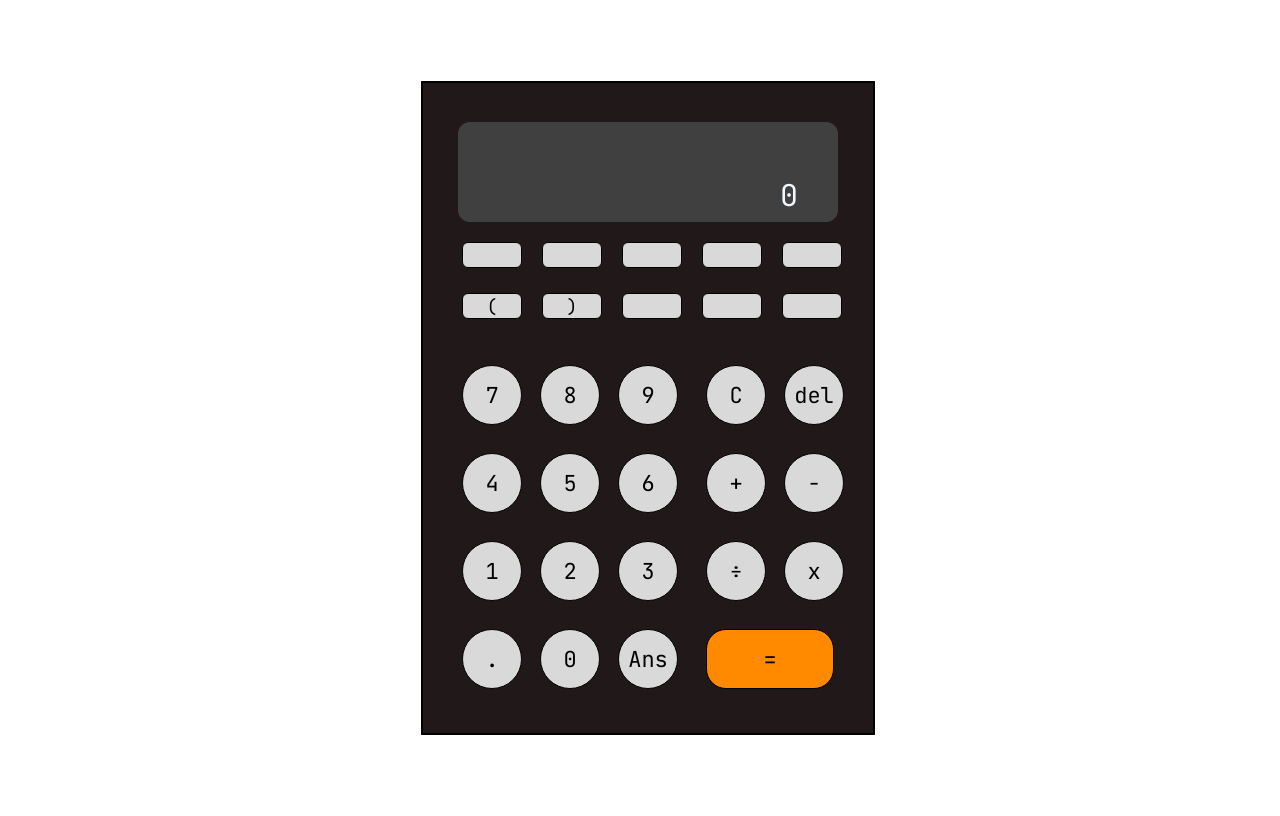
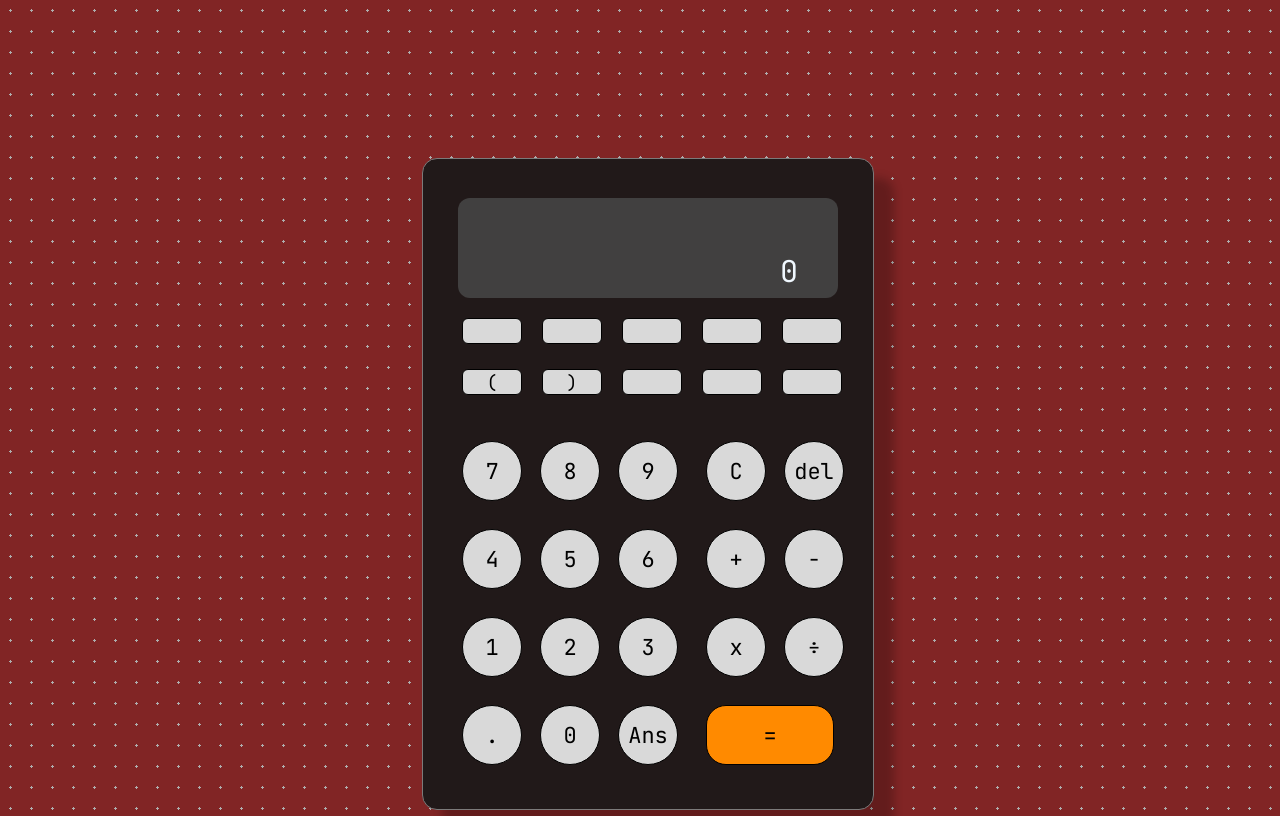
Before and after one commit to DenisBegovic/CalculatorApp, a website with bundled scripts: page index.html in a window 1280 px wide. Built offline with nearby package versions, Linux system fonts and the light colour scheme.

Commit message:
Added background

```diff
--- a/index.html
+++ b/index.html
@@ -59,8 +59,8 @@
                         <button class="btn function" id="delete">del</button>
                         <button class="btn operator" id="add">+</button>
                         <button class="btn operator" id="subtract">-</button>
+                        <button class="btn operator" id="multiply">x</button>
                         <button class="btn operator" id="divide">÷</button>
-                        <button class="btn operator" id="multiply">x</button>
                         <button class="btn function" id="equals">=</button>
                     </div>
                 </div>
--- a/styles.css
+++ b/styles.css
@@ -8,20 +8,28 @@ body {
     width: 100%;
     display: flex;
     justify-content: center;
-    align-items: center;
+
+    background-color: #812525;
+    opacity: 1;
+    background-image: radial-gradient(#aeaeae 1.05px, #812525 1.05px);
+    background-size: 21px 21px;
 }
 
 .calculator-body {
     width: 450px;
     height: 650px;
+    margin-top: 150px;
     background-color: rgba(33, 25, 25, 1);
-    border: black 2px solid;
+    border: rgb(124, 122, 122) 1px solid;
+    border-radius: 15px;
+    box-shadow: 20px 20px 10px rgba(0, 0, 0, 0.233);
+
+
     display: flex;
     flex-direction: column;
     align-items: center;
     justify-content: center;
     font-family: "JetBrains Mono", monospace;
-
 }
 
 .output-field {
```
